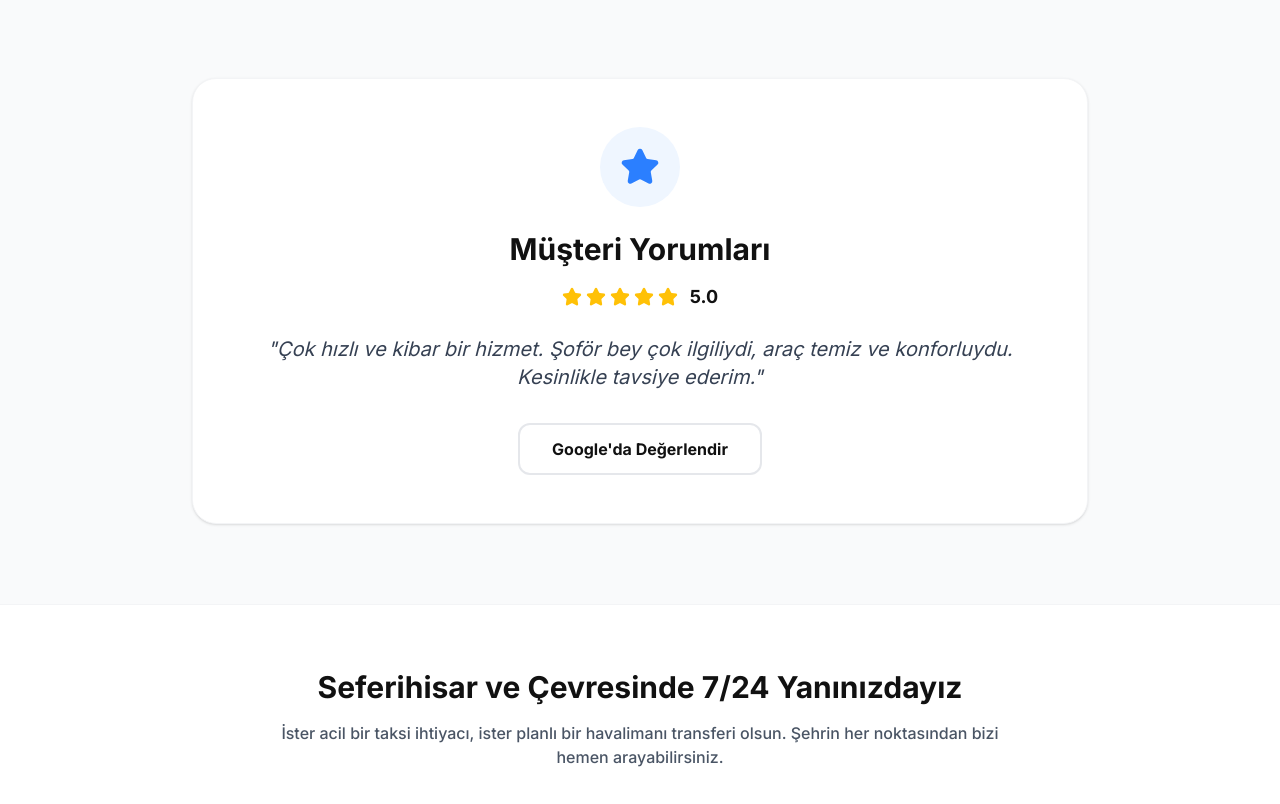
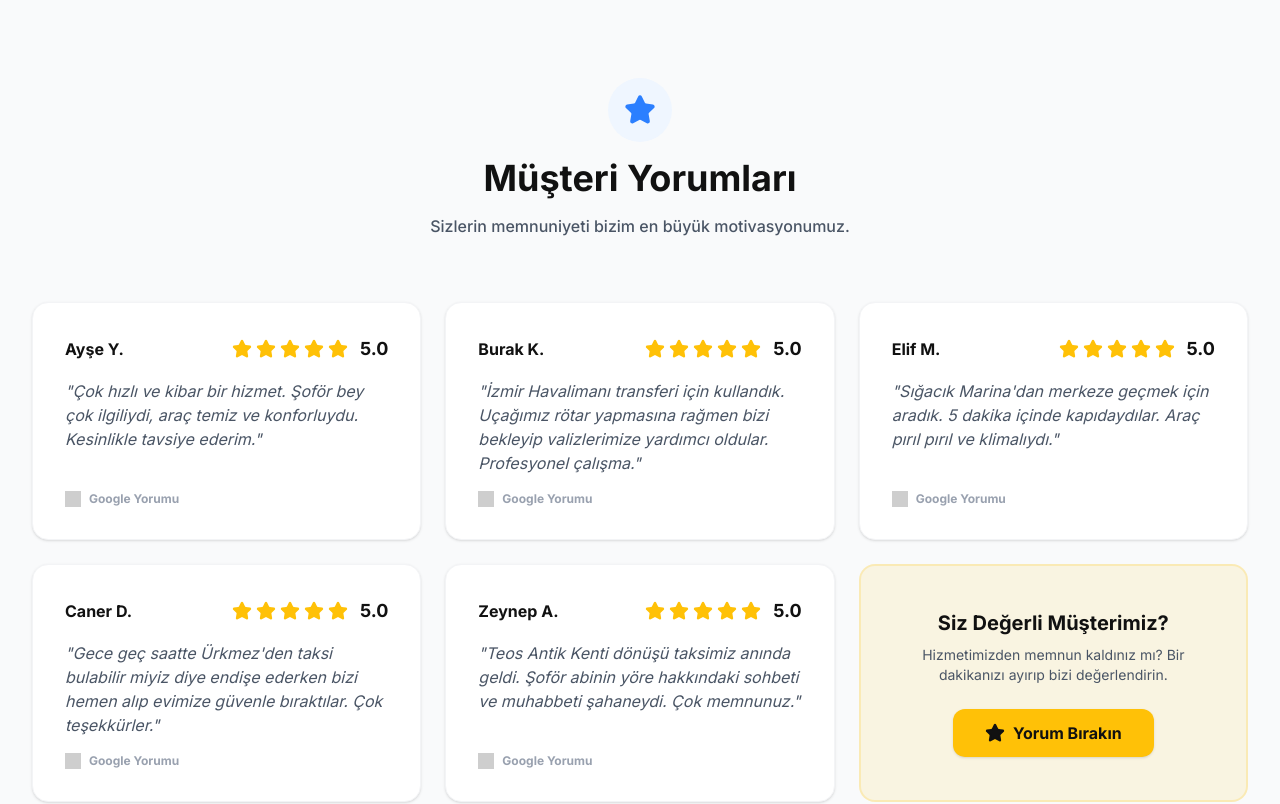
Before and after one commit to kodfinans34/seferihisartaxi, a Next.js app: page / in a window 1280 px wide. Shown: the part 2040-2844 px from the top of the page. Built offline with nearby package versions, Linux system fonts and the light colour scheme; grey boxes are pictures that could not be loaded.

Commit message:
UI: Müşteri Yorumları bölümü 5 farklı yorum kartı olarak güncellendi ve doğrudan Google Değerlendirme sekmesi eklendi

```diff
--- a/src/app/page.tsx
+++ b/src/app/page.tsx
@@ -126,25 +126,47 @@ export default function Home() {
       {/* Reviews Section */}
       <section className="py-20 bg-gray-50">
         <div className="max-w-7xl mx-auto px-4 sm:px-6 lg:px-8">
-          <div className="bg-white rounded-3xl shadow-sm border border-gray-100 p-8 md:p-12 text-center max-w-4xl mx-auto">
-            <div className="w-20 h-20 bg-blue-50 text-blue-500 rounded-full flex items-center justify-center mx-auto mb-6">
-              <Star className="w-10 h-10 fill-blue-500" />
+          <div className="text-center max-w-2xl mx-auto mb-16">
+            <div className="w-16 h-16 bg-blue-50 text-blue-500 rounded-full flex items-center justify-center mx-auto mb-4">
+              <Star className="w-8 h-8 fill-blue-500" />
             </div>
-            <h2 className="text-3xl font-bold text-secondary mb-4">Müşteri Yorumları</h2>
-            <div className="flex justify-center mb-6">
+            <h2 className="text-3xl md:text-4xl font-bold text-secondary mb-4">Müşteri Yorumları</h2>
+            <p className="text-gray-600 font-medium">Sizlerin memnuniyeti bizim en büyük motivasyonumuz.</p>
+          </div>
+
+          <div className="grid grid-cols-1 md:grid-cols-2 lg:grid-cols-3 gap-6 mb-12">
+            {[
+              { author: "Ayşe Y.", text: "Çok hızlı ve kibar bir hizmet. Şoför bey çok ilgiliydi, araç temiz ve konforluydu. Kesinlikle tavsiye ederim." },
+              { author: "Burak K.", text: "İzmir Havalimanı transferi için kullandık. Uçağımız rötar yapmasına rağmen bizi bekleyip valizlerimize yardımcı oldular. Profesyonel çalışma." },
+              { author: "Elif M.", text: "Sığacık Marina'dan merkeze geçmek için aradık. 5 dakika içinde kapıdaydılar. Araç pırıl pırıl ve klimalıydı." },
+              { author: "Caner D.", text: "Gece geç saatte Ürkmez'den taksi bulabilir miyiz diye endişe ederken bizi hemen alıp evimize güvenle bıraktılar. Çok teşekkürler." },
+              { author: "Zeynep A.", text: "Teos Antik Kenti dönüşü taksimiz anında geldi. Şoför abinin yöre hakkındaki sohbeti ve muhabbeti şahaneydi. Çok memnunuz." },
+            ].map((review, idx) => (
+              <div key={idx} className="bg-white rounded-2xl shadow-sm border border-gray-100 p-8 flex flex-col h-full hover:shadow-md transition-shadow">
+                <div className="flex justify-between items-center mb-4">
+                    <div className="font-bold text-secondary">{review.author}</div>
                     <ReviewStars rating={5.0} />
                 </div>
-            <p className="text-xl text-gray-700 italic mb-8">
-              "Çok hızlı ve kibar bir hizmet. Şoför bey çok ilgiliydi, araç temiz ve konforluydu. Kesinlikle tavsiye ederim."
-            </p>
+                <p className="text-gray-600 italic flex-grow">"{review.text}"</p>
+                <div className="flex items-center gap-2 mt-4 text-xs font-bold text-gray-400">
+                    <img src="https://upload.wikimedia.org/wikipedia/commons/c/c1/Google_%22G%22_logo.svg" alt="Google" className="w-4 h-4 grayscale opacity-50" /> Google Yorumu
+                </div>
+              </div>
+            ))}
+
+            {/* Direct Google Review Button Box */}
+            <div className="bg-primary/10 rounded-2xl border-2 border-primary/20 p-8 flex flex-col items-center justify-center text-center h-full hover:bg-primary/20 transition-colors">
+                <h3 className="text-xl font-bold text-secondary mb-2">Siz Değerli Müşterimiz?</h3>
+                <p className="text-gray-600 mb-6 text-sm">Hizmetimizden memnun kaldınız mı? Bir dakikanızı ayırıp bizi değerlendirin.</p>
                 <a
                   href="https://g.page/r/CXiz0i0fzzocEAE/review"
                   target="_blank"
                   rel="noopener noreferrer"
-              className="inline-flex items-center justify-center bg-white border-2 border-gray-200 text-secondary font-bold py-3 px-8 rounded-xl hover:bg-gray-50 transition-colors"
+                  className="bg-primary text-secondary font-bold py-3 px-8 rounded-xl hover:bg-primary-hover transition-colors shadow-sm flex items-center gap-2"
                 >
-              Google'da Değerlendir
+                  <Star className="w-5 h-5 fill-secondary" /> Yorum Bırakın
                 </a>
+            </div>
           </div>
         </div>
       </section>
```
Lines whose indentation alone changed are shown as unchanged.
